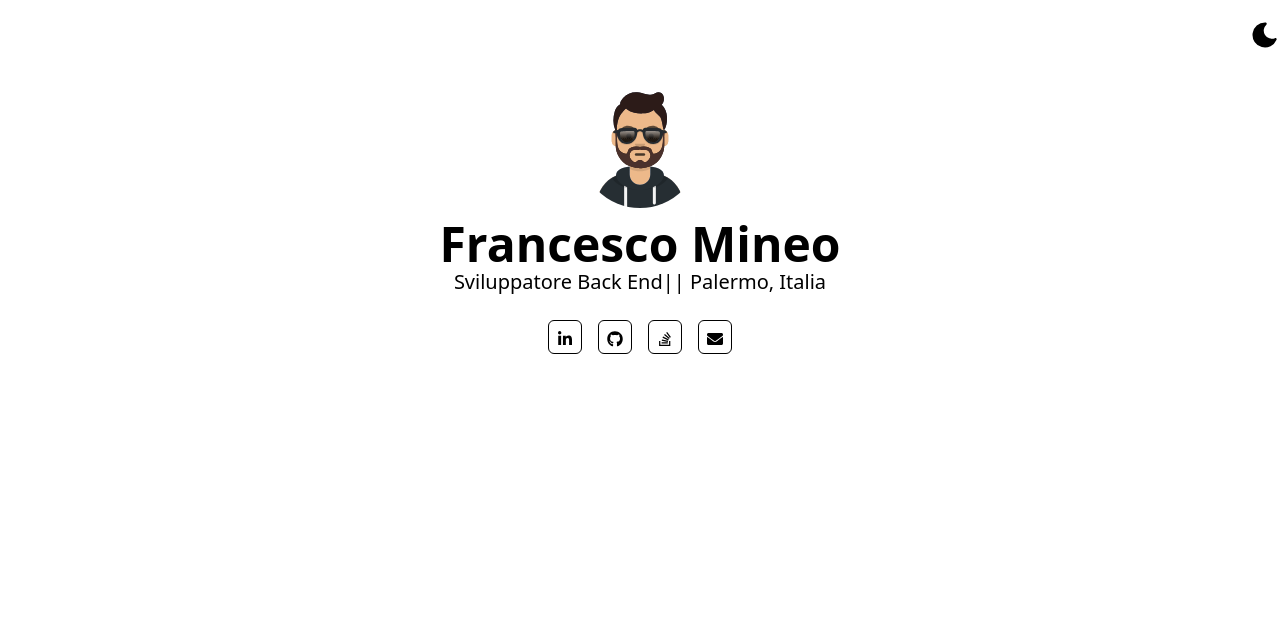
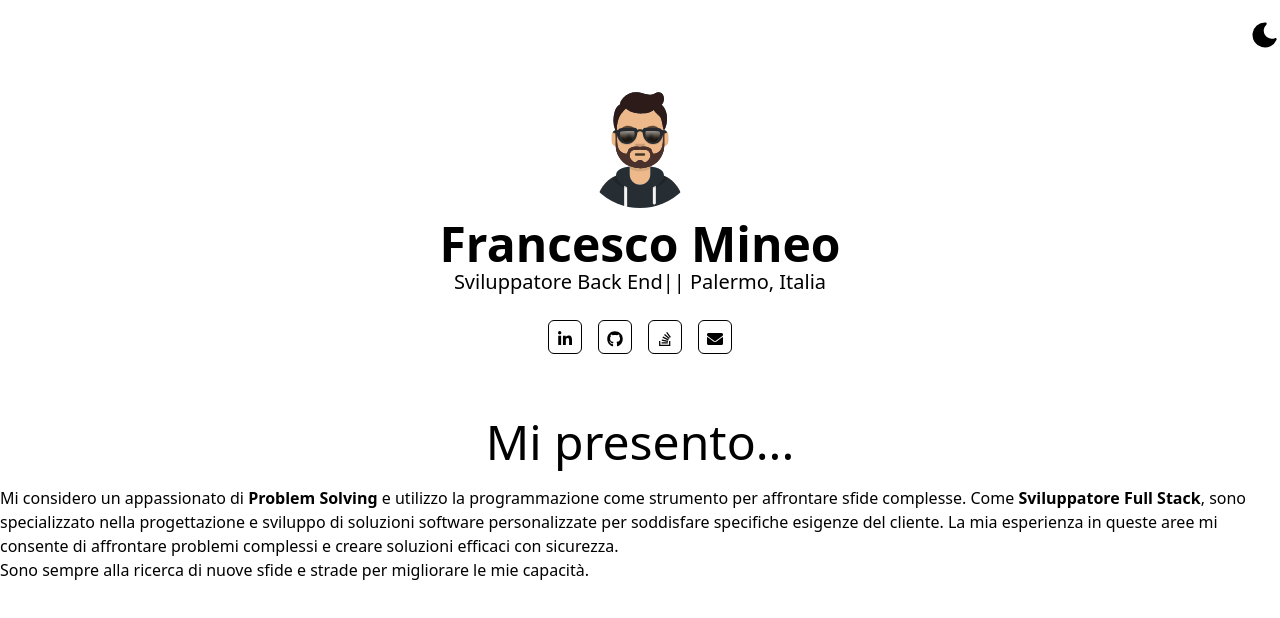
Before and after one commit to fmineo/portfolio, a Next.js app: page / in a window 1280 px wide. Shown: the top 618 px of the page. Built offline with nearby package versions, Linux system fonts and the light colour scheme.

Commit message:
Added About section

```diff
--- /dev/null
+++ b/components/About.js
@@ -0,0 +1,24 @@
+import React from "react";
+
+function About() {
+    return (
+        <div className="pt-16 pb-16">
+            <h3 className="text-center text-3xl md:text-5xl pb-5">Mi presento...</h3>
+            <p className="text-left">
+                Mi considero un appassionato di <strong>Problem Solving</strong>{" "}
+                e utilizzo la programmazione come strumento per affrontare sfide
+                complesse. Come <strong>Sviluppatore Full Stack</strong>, sono
+                specializzato nella progettazione e sviluppo di soluzioni
+                software personalizzate per soddisfare specifiche esigenze del
+                cliente. La mia esperienza in queste aree mi consente di affrontare
+                problemi complessi e creare soluzioni efficaci con sicurezza.
+            </p>
+            <p className="text-left">
+                Sono sempre alla ricerca di nuove sfide e strade per migliorare
+                le mie capacità.
+            </p>
+        </div>
+    );
+}
+
+export default About;
--- a/pages/index.js
+++ b/pages/index.js
@@ -2,6 +2,7 @@
 import Head from "next/head";
 import ThemeButton from "@/components/ThemeButton";
 import Profile from "@/components/Profile";
+import About from "@/components/About";
 
 export default function Home() {
     return (
@@ -13,6 +14,7 @@ export default function Home() {
                 <section className="text-left">
                     <ThemeButton />
                     <Profile />
+                    <About />
                 </section>
             </main>
         </>
```
